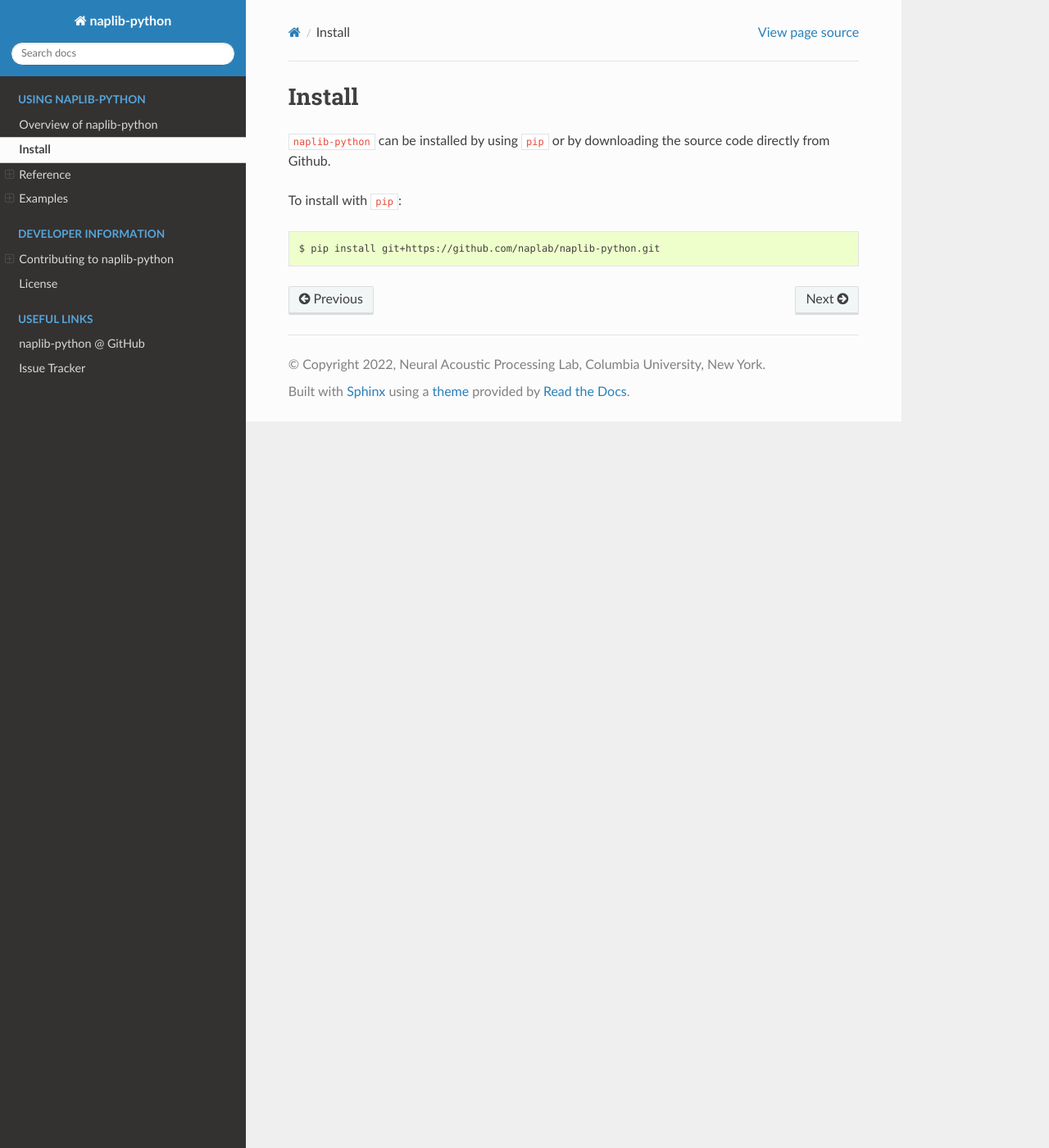
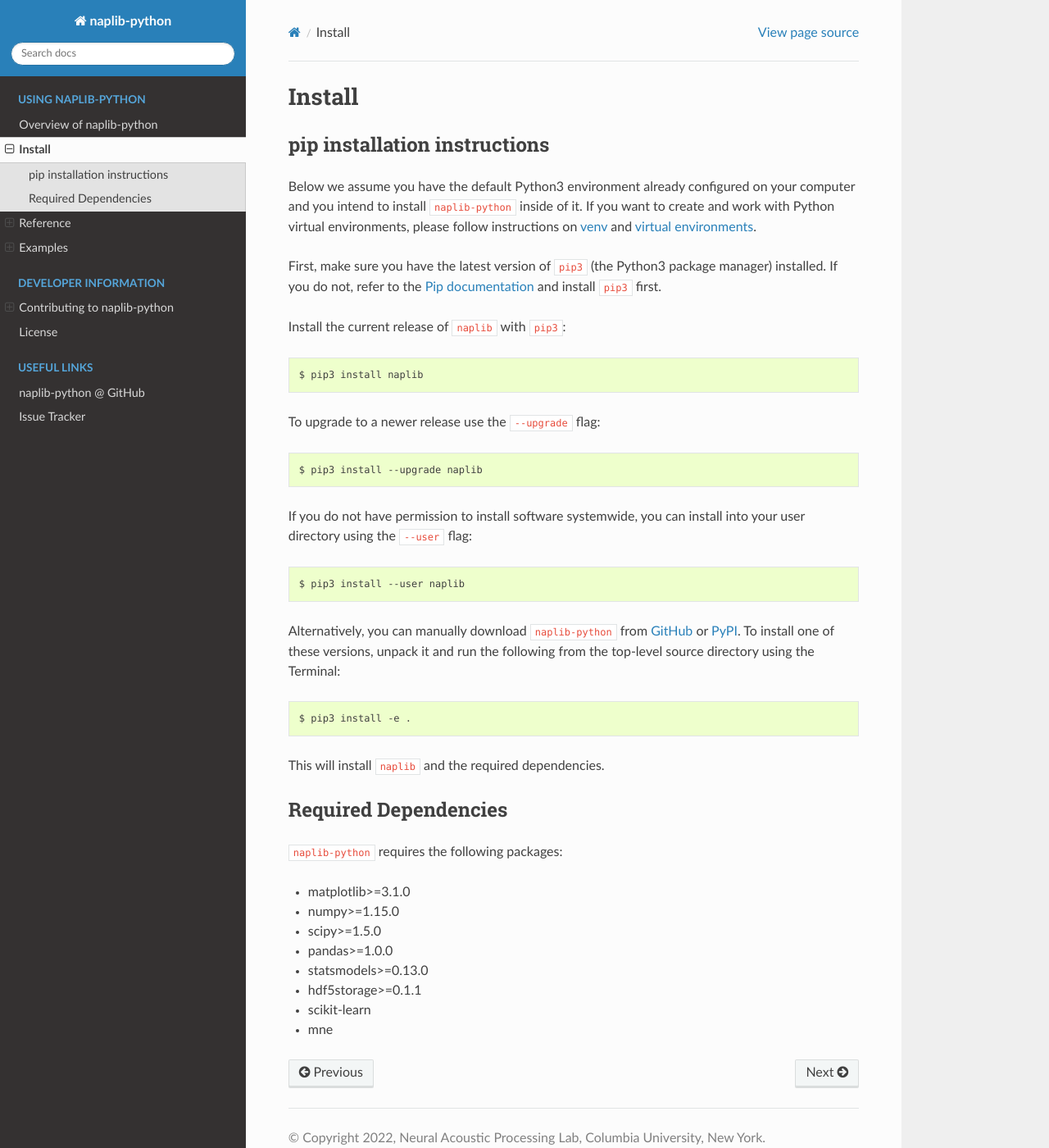
Before and after one commit to naplab/naplib-python, a Sphinx documentation site: the page built from docs/install.rst, in a window 1280 px wide and 1400 px high. Shown: the whole window at 82% size. Built offline with Sphinx 7.4.7 and the Read the Docs theme 2.0.0, drawn with Linux system fonts in a browser that asks for light colours; pages that are not in the unit, such as notebooks, are missing from menus.

Commit message:
Update install.rst (#53)

```diff
--- a/docs/install.rst
+++ b/docs/install.rst
@@ -1,8 +1,56 @@
 Install
 =======
 
-``naplib-python`` can be installed by using ``pip`` or by downloading the source code directly from Github.
+.. _pipAnchor:
 
-To install with ``pip``::
+pip installation instructions
+-----------------------------
 
-	$ pip install git+https://github.com/naplab/naplib-python.git
+Below we assume you have the default Python3 environment already configured on
+your computer and you intend to install ``naplib-python`` inside of it.  If you want
+to create and work with Python virtual environments, please follow instructions
+on `venv <https://docs.python.org/3/library/venv.html>`_ and `virtual
+environments <http://docs.python-guide.org/en/latest/dev/virtualenvs/>`_.
+
+First, make sure you have the latest version of ``pip3`` (the Python3 package manager)
+installed. If you do not, refer to the `Pip documentation
+<https://pip.pypa.io/en/stable/installing/>`_ and install ``pip3`` first.
+
+Install the current release of ``naplib`` with ``pip3``::
+
+    $ pip3 install naplib
+
+To upgrade to a newer release use the ``--upgrade`` flag::
+
+    $ pip3 install --upgrade naplib
+
+If you do not have permission to install software systemwide, you can
+install into your user directory using the ``--user`` flag::
+
+    $ pip3 install --user naplib
+
+Alternatively, you can manually download ``naplib-python`` from
+`GitHub <https://github.com/naplab/naplib-python>`_  or
+`PyPI <https://pypi.org/project/naplib/>`_.
+To install one of these versions, unpack it and run the following from the
+top-level source directory using the Terminal::
+
+    $ pip3 install -e .
+
+This will install ``naplib`` and the required dependencies.
+
+.. _dependencyAnchor:
+
+Required Dependencies
+---------------------
+
+``naplib-python`` requires the following packages:
+
+- matplotlib>=3.1.0
+- numpy>=1.15.0
+- scipy>=1.5.0
+- pandas>=1.0.0
+- statsmodels>=0.13.0
+- hdf5storage>=0.1.1
+- scikit-learn
+- mne
```
